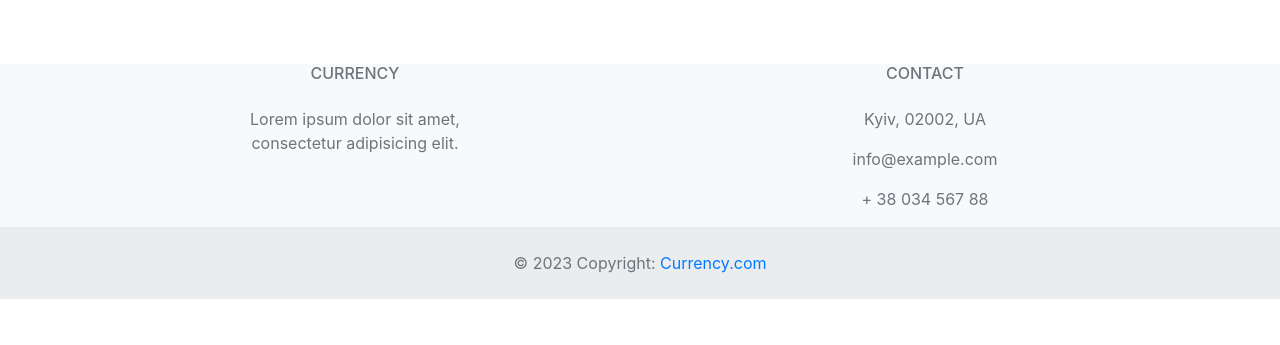
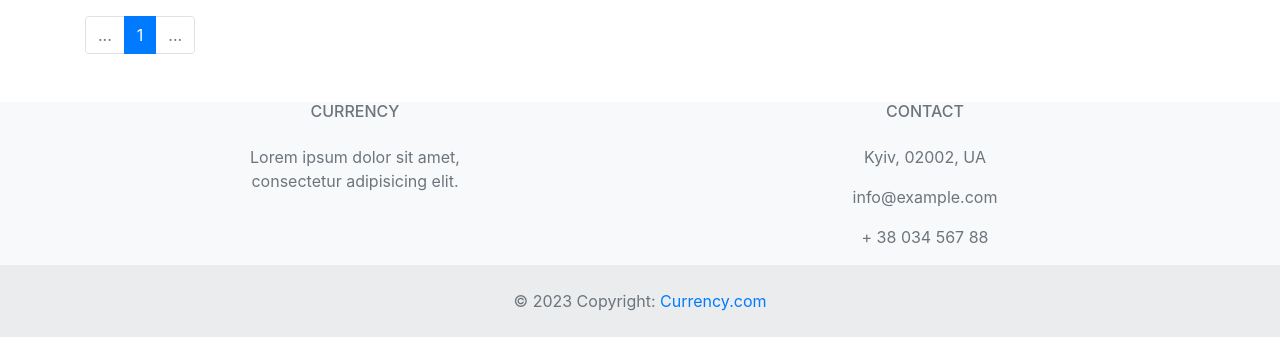
Before and after one commit to OksanaMezentseva/Currency, a Django app: page /currency/rate/list/ in a window 1280 px wide. Shown: the part 131-476 px from the top of the page. Run offline with Django 4.2, Linux system fonts and the light colour scheme; data that the repository does not hold is empty.

Commit message:
Rate pagination

```diff
--- a/app/currency/services/base.py
+++ b/app/currency/services/base.py
@@ -1,11 +1,11 @@
 class BaseParserService:
     def get_rates(self) -> dict:
         # method to get currency rates from source
-        pass
+        raise NotImplementedError
 
     def get_source(self) -> dict:
         # method to get source
-        pass
+        raise NotImplementedError
 
     def save_rates(self, rates, code_name, data_source):
         # method to save currency rates into DB
--- /dev/null
+++ b/app/currency/templates/includes/pagination.html
@@ -0,0 +1,21 @@
+<nav aria-label="...">
+  <ul class="pagination">
+      {% if page_obj.has_previous %}
+      <li class="page-item">
+      <a class="page-link" href="?page={{ page_obj.previous_page_number }}&{{ filter_pagination }}" tabindex="-1">Previous</a>
+    </li>
+    <li class="page-item"><a class="page-link" href="?page=1&{{ filter_pagination }}">1</a></li>
+      {% endif %}
+    <li class="page-item disabled"><a class="page-link" href="#">...</a></li>
+    <li class="page-item active">
+      <a class="page-link" href="#">{{ page_obj.number }}<span class="sr-only">(current)</span></a>
+    </li>
+    <li class="page-item disabled"><a class="page-link" href="#">...</a></li>
+    {% if page_obj.has_next %}
+    <li class="page-item"><a class="page-link" href="?page={{ page_obj.paginator.num_pages }}&{{ filter_pagination }}">{{ page_obj.paginator.num_pages }}</a></li>
+    <li class="page-item">
+      <a class="page-link" href="?page={{ page_obj.next_page_number }}&{{ filter_pagination }}">Next</a>
+    </li>
+    {% endif %}
+  </ul>
+</nav>
--- a/app/currency/templates/rates_list.html
+++ b/app/currency/templates/rates_list.html
@@ -20,7 +20,7 @@
                 </tr>
             </thead>
             <tbody>
-            {% for rate in object_list %}
+            {% for rate in page_obj %}
                 <tr>
                     <th scope="row">{{ forloop.counter }}</th>
                     <td>{{ rate.id }}</td>
@@ -54,4 +54,6 @@
         </table>
     </div>
 
+{% include 'includes/pagination.html' %}
+
 {% endblock content %}
--- a/app/currency/views.py
+++ b/app/currency/views.py
@@ -68,6 +68,7 @@ class ContactDeleteView(DeleteView):
 class RateListView(ListView):
     template_name = 'rates_list.html'
     queryset = Rate.objects.all().select_related('source')
+    paginate_by = 10
 
 
 class RateDetailView(LoginRequiredMixin, DetailView):
--- a/app/settings/settings.py
+++ b/app/settings/settings.py
@@ -49,6 +49,7 @@ EXTERNAL_APPS = [
     'import_export',
     'crispy_forms',
     'crispy_bootstrap4',
+    'django_filters',
 ]
 INTERNAL_APPS = [
     'currency',
--- a/requirements.txt
+++ b/requirements.txt
@@ -5,6 +5,7 @@ django-import-export
 django-storages
 django-crispy-forms
 django-debug-toolbar-3.8.1
+django-filter
 requests
 ipython
 flake8
@@ -14,5 +15,3 @@ Jinja2
 boto3
 crispy-bootstrap4
 Celery
-Currency
-iso4217
```
Also changed, not shown: app/currency/management/commands/test_data.py (added, +20 -0 lines), app/currency/management/__init__.py (added), app/currency/management/commands/__init__.py (added).
